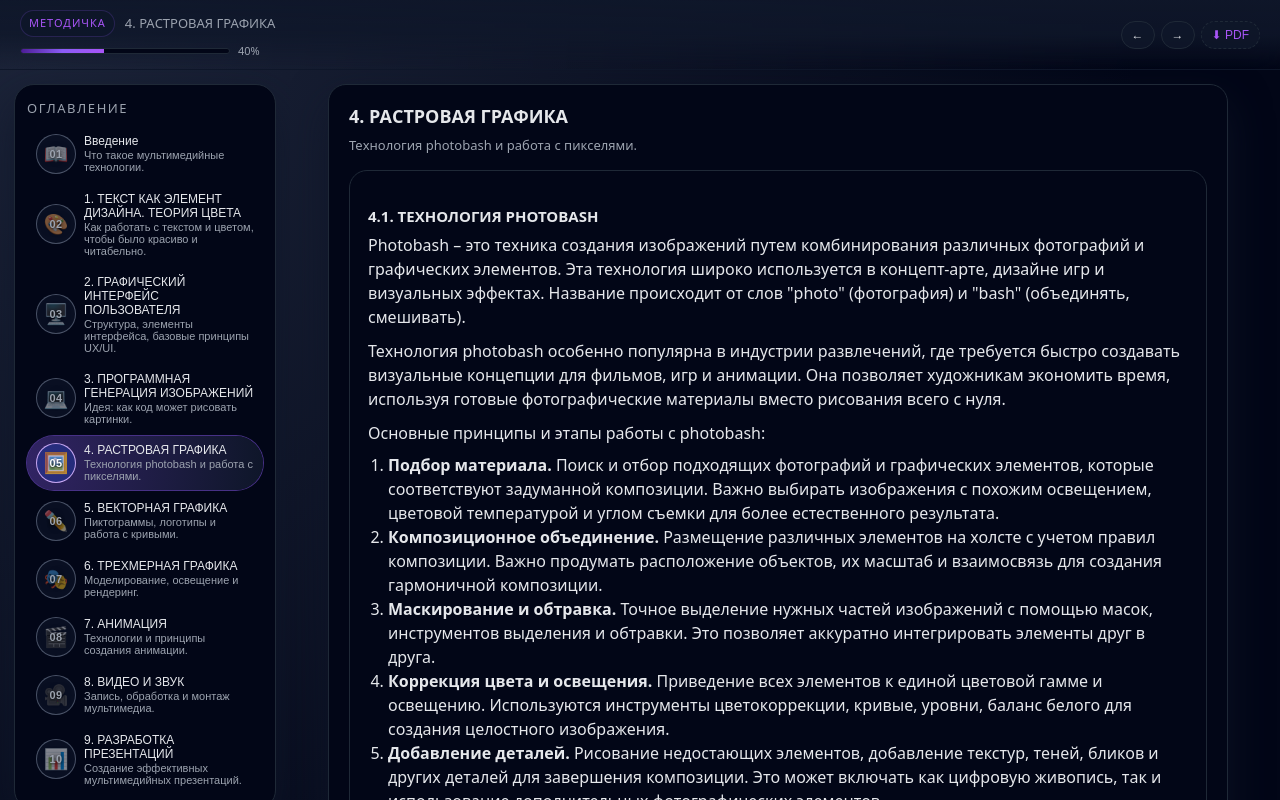
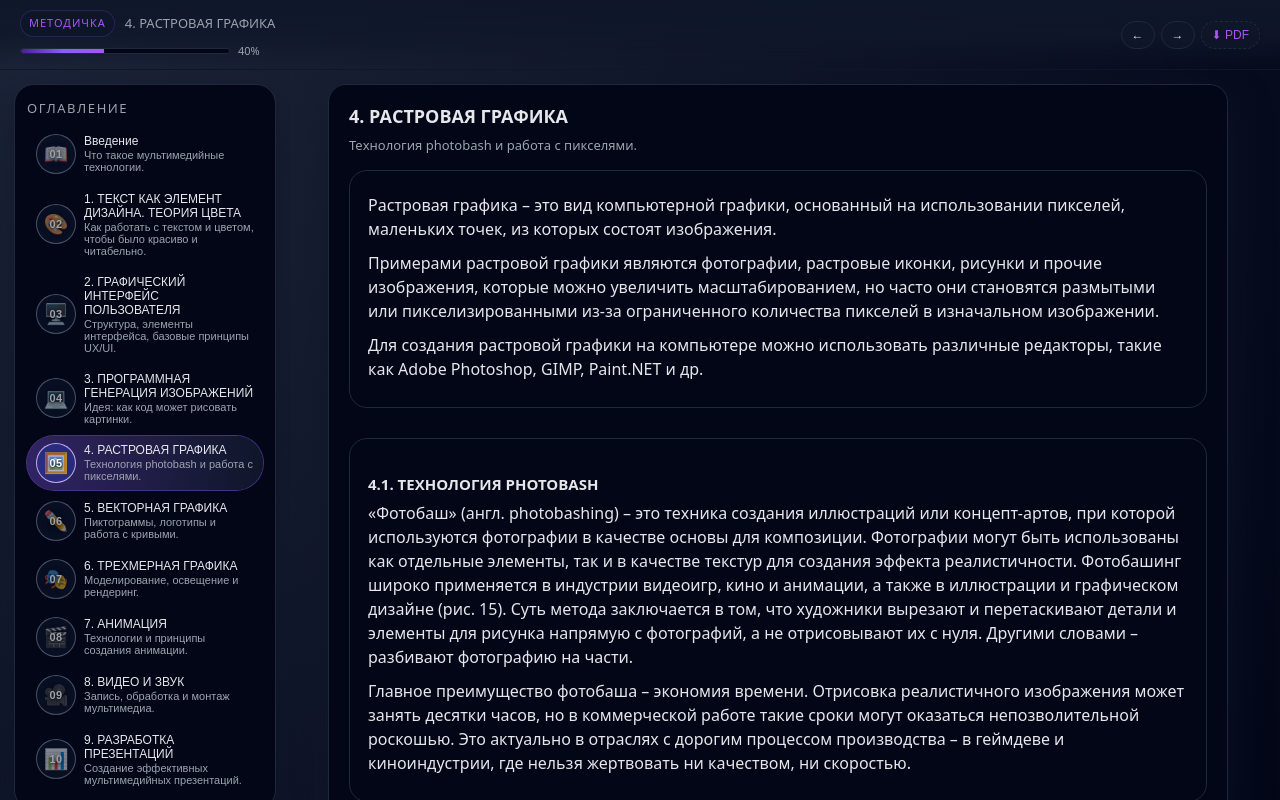
Before and after one commit to Nuwyint/metodichka-site, a React (Vite) app: page / in a window 1280 px wide. Both pictures are taken after a click on the button 145 px from the left and 462 px from the top of the page. Shown: the top 800 px of the page. Built offline with nearby package versions, Linux system fonts and the light colour scheme.

Commit message:
feat: обновлен текст главы 4, добавлены изображения с hover-эффектом, исправлена логика плашек

```diff
--- a/src/App.jsx
+++ b/src/App.jsx
@@ -815,94 +815,122 @@ plt.show()`,
         type: "text",
         body: (
           <>
+            <p>
+              Растровая графика – это вид компьютерной графики, основанный на использовании пикселей, маленьких точек, из которых состоят изображения.
+            </p>
+            <p>
+              Примерами растровой графики являются фотографии, растровые иконки, рисунки и прочие изображения, которые можно увеличить масштабированием, но часто они становятся размытыми или пикселизированными из-за ограниченного количества пикселей в изначальном изображении.
+            </p>
+            <p>
+              Для создания растровой графики на компьютере можно использовать различные редакторы, такие как Adobe Photoshop, GIMP, Paint.NET и др.
+            </p>
+          </>
+        ),
+      },
+      {
+        type: "text",
+        body: (
+          <>
             <h3>4.1. ТЕХНОЛОГИЯ PHOTOBASH</h3>
             <p>
-              Photobash – это техника создания изображений путем комбинирования различных фотографий и графических элементов. Эта технология широко используется в концепт-арте, дизайне игр и визуальных эффектах. Название происходит от слов "photo" (фотография) и "bash" (объединять, смешивать).
-            </p>
-            <p>
-              Технология photobash особенно популярна в индустрии развлечений, где требуется быстро создавать визуальные концепции для фильмов, игр и анимации. Она позволяет художникам экономить время, используя готовые фотографические материалы вместо рисования всего с нуля.
-            </p>
-            <p>
-              Основные принципы и этапы работы с photobash:
+              «Фотобаш» (англ. photobashing) – это техника создания иллюстраций или концепт-артов, при которой используются фотографии в качестве основы для композиции. Фотографии могут быть использованы как отдельные элементы, так и в качестве текстур для создания эффекта реалистичности. Фотобашинг широко применяется в индустрии видеоигр, кино и анимации, а также в иллюстрации и графическом дизайне (рис. 15). Суть метода заключается в том, что художники вырезают и перетаскивают детали и элементы для рисунка напрямую с фотографий, а не отрисовывают их с нуля. Другими словами – разбивают фотографию на части.
+            </p>
+            <p>
+              Главное преимущество фотобаша – экономия времени. Отрисовка реалистичного изображения может занять десятки часов, но в коммерческой работе такие сроки могут оказаться непозволительной роскошью. Это актуально в отраслях с дорогим процессом производства – в геймдеве и киноиндустрии, где нельзя жертвовать ни качеством, ни скоростью.
+            </p>
+          </>
+        ),
+      },
+      {
+        type: "media",
+        mediaType: "hover-image",
+        src: "/media/мой постер  (1).png",
+        hoverSrc: "/media/мой постер исходники копия (1).png",
+        alt: "Пример использования нескольких элементов с разных изображений для создания плаката",
+        altHover: "Исходные фотографии, использованные для создания композиции",
+        caption: "Рис. 15. Пример использования нескольких элементов с разных изображений для создания плаката (наведите курсор, чтобы увидеть исходники).",
+      },
+      {
+        type: "text",
+        body: (
+          <>
+            <p>
+              В основе техники фотобаша лежит использование фотографий, поэтому нужно ответственно подойти к их подбору. Чем качественнее будет собранный материал, тем меньше художнику придется дорисовывать вручную. Однако их поиск – трудоемкий процесс, ведь объекты на фотографиях должны соответствовать многим критериям одновременно – ракурс, освещение, размер и разрешение.
+            </p>
+            <p>
+              При этом стоит быть осторожным с тем, чтобы брать фотографии с самых распространенных стоков: ими пользуются многие, поэтому фотобаш будет легче заметить, если вы не собираетесь серьезно фотографии видоизменять. К тому же необходимо не нарушать авторские права. Cписок популярных ресурсов, где можно поискать качественные материалы для фотобаша:
+            </p>
+            <table>
+              <thead>
+                <tr>
+                  <th>Название</th>
+                  <th>Тематика</th>
+                </tr>
+              </thead>
+              <tbody>
+                <tr>
+                  <td><strong>Photobash</strong></td>
+                  <td>Подборки фотографий в высоком разрешении на разную тематику: архитектура, природа, персонажи, техника и другие</td>
+                </tr>
+                <tr>
+                  <td><strong>Gumroad</strong></td>
+                  <td>Онлайн-платформа для продажи цифровых товаров, в том числе и фотореференсов</td>
+                </tr>
+                <tr>
+                  <td><strong>Artstation</strong></td>
+                  <td>Авторские подборки</td>
+                </tr>
+                <tr>
+                  <td><strong>Shutterstock, Pixabay, Depositphotos, Unsplash</strong></td>
+                  <td>Платные и бесплатные фотостоки</td>
+                </tr>
+              </tbody>
+            </table>
+            <p>
+              Как было сказано ранее, процесс photobash включает в себя выбор источников фотографий, которые соответствуют заданной концепции или визуальному стилю. Художник обрезает или ретуширует выбранные фотографии, чтобы они соответствовали их потребностям, и затем комбинирует эти фотографии в одно цельное изображение.
+            </p>
+          </>
+        ),
+      },
+      {
+        type: "text",
+        body: (
+          <>
+            <h3>4.2. ПРАКТИЧЕСКАЯ РАБОТА № 4</h3>
+            <p>
+              <strong>Задание № 1</strong>
             </p>
             <ol>
               <li>
-                <strong>Подбор материала.</strong> Поиск и отбор подходящих фотографий и графических элементов, которые соответствуют задуманной композиции. Важно выбирать изображения с похожим освещением, цветовой температурой и углом съемки для более естественного результата.
-              </li>
-              <li>
-                <strong>Композиционное объединение.</strong> Размещение различных элементов на холсте с учетом правил композиции. Важно продумать расположение объектов, их масштаб и взаимосвязь для создания гармоничной композиции.
-              </li>
-              <li>
-                <strong>Маскирование и обтравка.</strong> Точное выделение нужных частей изображений с помощью масок, инструментов выделения и обтравки. Это позволяет аккуратно интегрировать элементы друг в друга.
-              </li>
-              <li>
-                <strong>Коррекция цвета и освещения.</strong> Приведение всех элементов к единой цветовой гамме и освещению. Используются инструменты цветокоррекции, кривые, уровни, баланс белого для создания целостного изображения.
-              </li>
-              <li>
-                <strong>Добавление деталей.</strong> Рисование недостающих элементов, добавление текстур, теней, бликов и других деталей для завершения композиции. Это может включать как цифровую живопись, так и использование дополнительных фотографических элементов.
-              </li>
-              <li>
-                <strong>Финальная обработка.</strong> Применение финальных эффектов, коррекция контраста, резкости, добавление атмосферных эффектов для создания завершенного образа.
+                В редакторе растровой графики создать холст размером A3, ppi, равным 150, цвет фона белый, цветовая модель RGB, глубина цвета 8 бит.
+              </li>
+              <li>
+                Создать изображения на любую тематику, используя технологию Photobash. Создать на изображении любую композицию, используя различные части готовых изображений.
+              </li>
+              <li>
+                На первом слое создать фон из частей минимум двух разных изображений. На следующих слоях добавить не менее 10 других объектов. На последнем слое добавить надпись, слоган или цитату, связанную с контекстом изображения.
+              </li>
+              <li>
+                Изменить режимы наложения минимум двух слоев. Изменить прозрачность минимум двух слоев. Применить различные фильтры хотя бы к одному слою.
+              </li>
+              <li>
+                Выполнить корректировку цвета и света полученного изображения по своему усмотрению с помощью инструментов яркость/контраст, цветовой тон, гамма/экспозиция, цветовых каналов.
               </li>
             </ol>
             <p>
-              Преимущества технологии photobash:
-            </p>
-            <ul>
-              <li>Быстрота создания сложных композиций</li>
-              <li>Реалистичность благодаря использованию реальных фотографий</li>
-              <li>Экономия времени на детализацию</li>
-              <li>Возможность экспериментировать с различными комбинациями</li>
-              <li>Доступность для художников разного уровня подготовки</li>
-            </ul>
-            <p>
-              Технология photobash требует навыков работы с графическими редакторами (Adobe Photoshop, GIMP и др.), понимания композиции, цвета и света, а также умения визуально объединять различные элементы в единое целое.
-            </p>
-          </>
-        ),
-      },
-      {
-        type: "text",
-        body: (
-          <>
-            <h3>4.2. ПРАКТИЧЕСКАЯ РАБОТА № 4</h3>
-            <p>
-              <strong>Цель работы:</strong> освоить технологию photobash для создания композиции из фотографических элементов.
-            </p>
-            <p>
-              <strong>Задание:</strong>
+              <strong>Возможные темы для изображений:</strong>
             </p>
             <ol>
-              <li>
-                Выбрать тему для композиции (например, фантастический пейзаж, архитектурная визуализация, концепт персонажа или объекта).
-              </li>
-              <li>
-                Подобрать не менее 3-5 фотографий, которые будут использоваться в композиции. Фотографии должны быть качественными и подходить по тематике.
-              </li>
-              <li>
-                Создать композицию, объединив выбранные элементы:
-                <ul>
-                  <li>Разместить элементы на холсте с учетом композиции</li>
-                  <li>Выполнить обтравку и маскирование элементов</li>
-                  <li>Применить коррекцию цвета и освещения для единообразия</li>
-                  <li>Добавить недостающие детали (можно использовать цифровую живопись)</li>
-                </ul>
-              </li>
-              <li>
-                Выполнить финальную обработку: коррекция контраста, резкости, добавление атмосферных эффектов.
-              </li>
+              <li>Студенческая жизнь.</li>
+              <li>Университет.</li>
+              <li>Работа в IT.</li>
+              <li>Проектная деятельность.</li>
+              <li>Информационные технологии.</li>
+              <li>Город/технологии будущего.</li>
+              <li>Путешествие во времени.</li>
             </ol>
             <p>
-              <strong>Требования к работе:</strong>
-            </p>
-            <ul>
-              <li>Разрешение изображения не менее 1920x1080 пикселей</li>
-              <li>Единая цветовая гамма и освещение во всей композиции</li>
-              <li>Отсутствие видимых швов между элементами</li>
-              <li>Гармоничная композиция</li>
-            </ul>
-            <p>
-              <strong>Результат работы:</strong> финальное изображение в формате JPG или PNG, краткое описание процесса работы (какие фотографии использовались, какие инструменты применялись).
+              <strong>Результат работы:</strong> файл проекта и созданное изображение в формате PNG.
             </p>
           </>
         ),
@@ -2422,20 +2450,24 @@ function App() {
           if (currentPosition === null || currentPosition === undefined) {
             if (p > (panelCfg.trigger ?? 30)) {
               const offset = panelCfg.offset ?? 0.4;
-              // Для absolute позиционирования: позиция относительно документа
+              // Фиксированная позиция относительно документа - устанавливаем один раз
               const top = scrollTop + window.innerHeight * offset;
               newPositions[key] = top;
             } else {
               newPositions[key] = null;
             }
           } else {
-            // Плашка уже показана - сохраняем её позицию
+            // Плашка уже показана - сохраняем её фиксированную позицию (не обновляем)
             newPositions[key] = currentPosition;
           }
         }
       });
 
-      setPanelPositions(newPositions);
+      // Обновляем только если есть изменения
+      const hasChanges = Object.keys(newPositions).some(key => newPositions[key] !== panelPositions[key]);
+      if (hasChanges) {
+        setPanelPositions(newPositions);
+      }
     };
 
     handleScroll(); // посчитать сразу при монтировании
```
Also changed, not shown: 2 other files (tests, documents, lock files or other folders).
